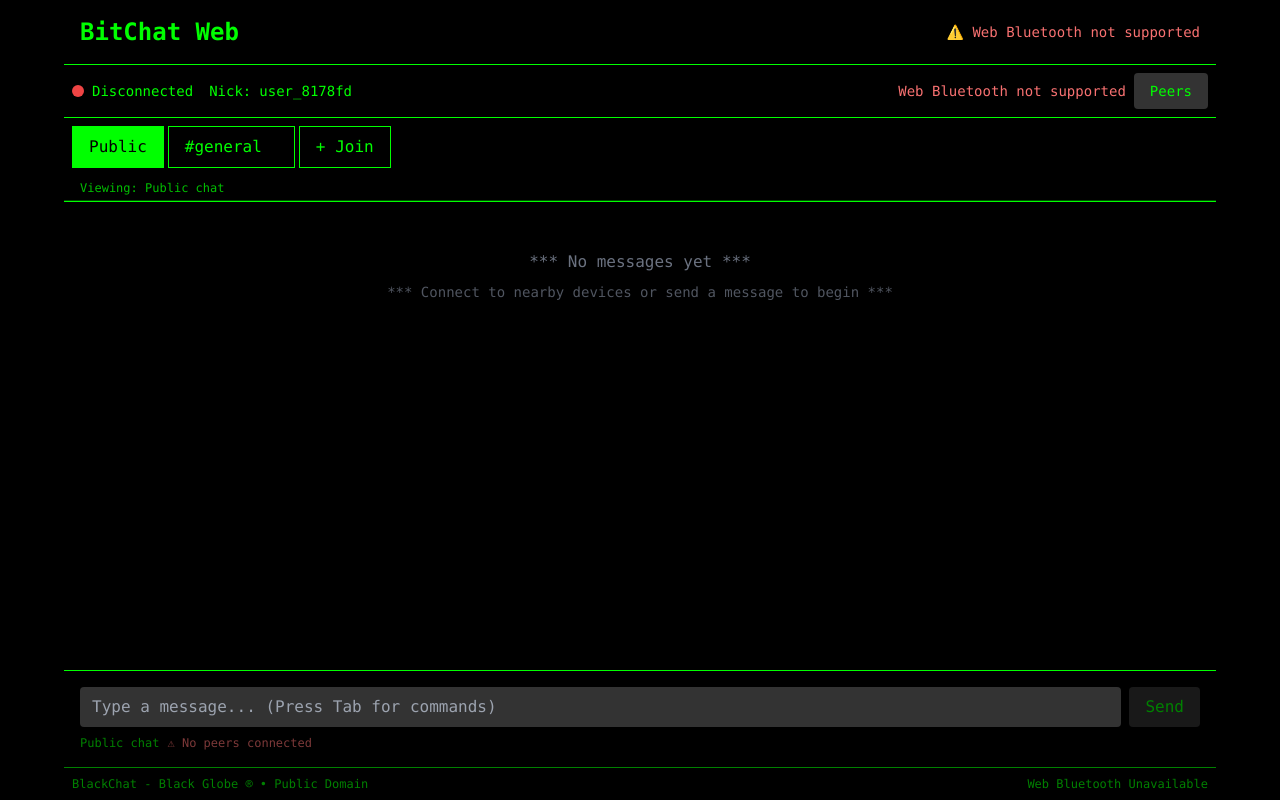
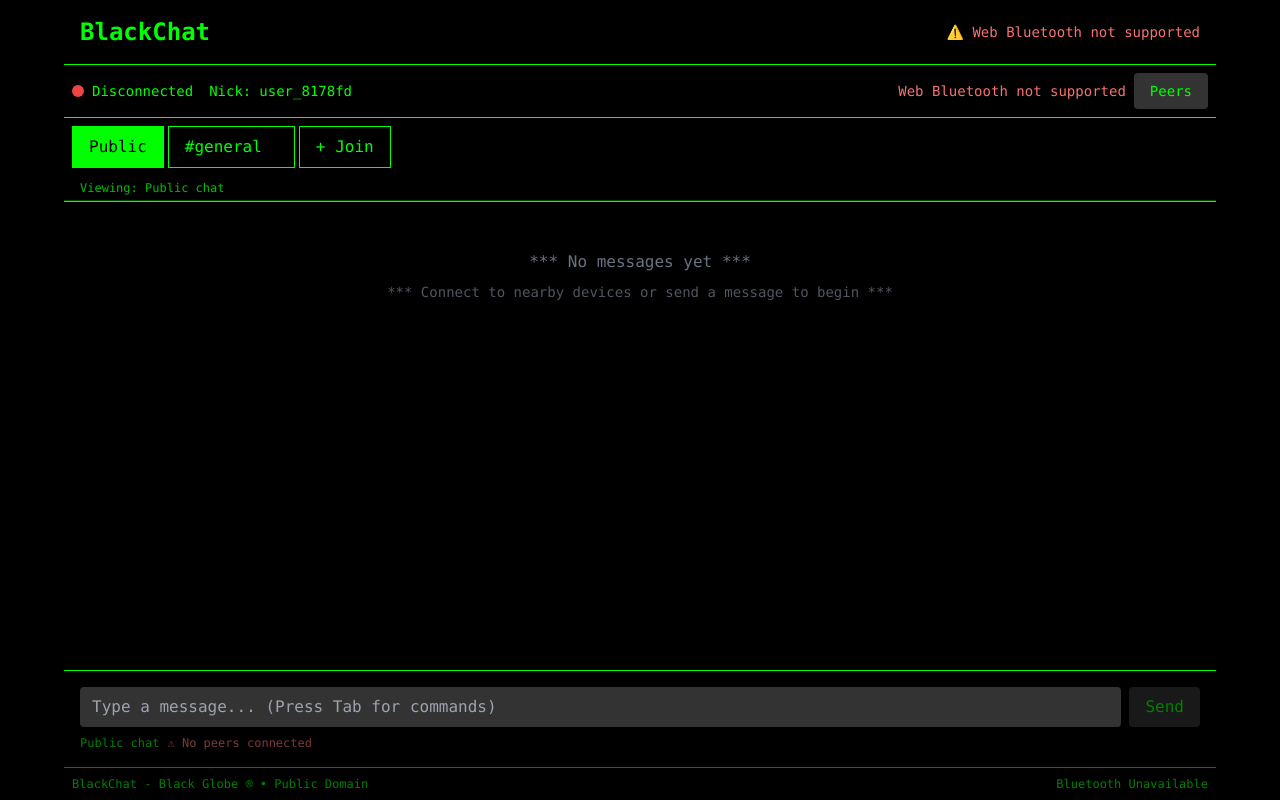
Before and after one commit to blackglobeco/Bl4ckChat, a React (Vite) app: page / in a window 1280 px wide. Built offline with nearby package versions, Linux system fonts and the light colour scheme.

Commit message:
Update App.tsx

```diff
--- a/src/App.tsx
+++ b/src/App.tsx
@@ -14,7 +14,7 @@
           <header className="border-b border-terminal-green p-4">
             <div className="flex items-center justify-between">
               <div className="flex items-center space-x-4">
-                <h1 className="text-2xl font-bold">BitChat Web</h1>
+                <h1 className="text-2xl font-bold">BlackChat</h1>
               </div>
 
               {/* Bluetooth Support Warning */}
@@ -50,8 +50,8 @@
               <span>BlackChat - Black Globe ® • Public Domain</span>
               <span>
                 {navigator.bluetooth
-                  ? "Web Bluetooth Ready"
-                  : "Web Bluetooth Unavailable"}
+                  ? "Bluetooth Ready"
+                  : "Bluetooth Unavailable"}
               </span>
             </div>
           </footer>
```
